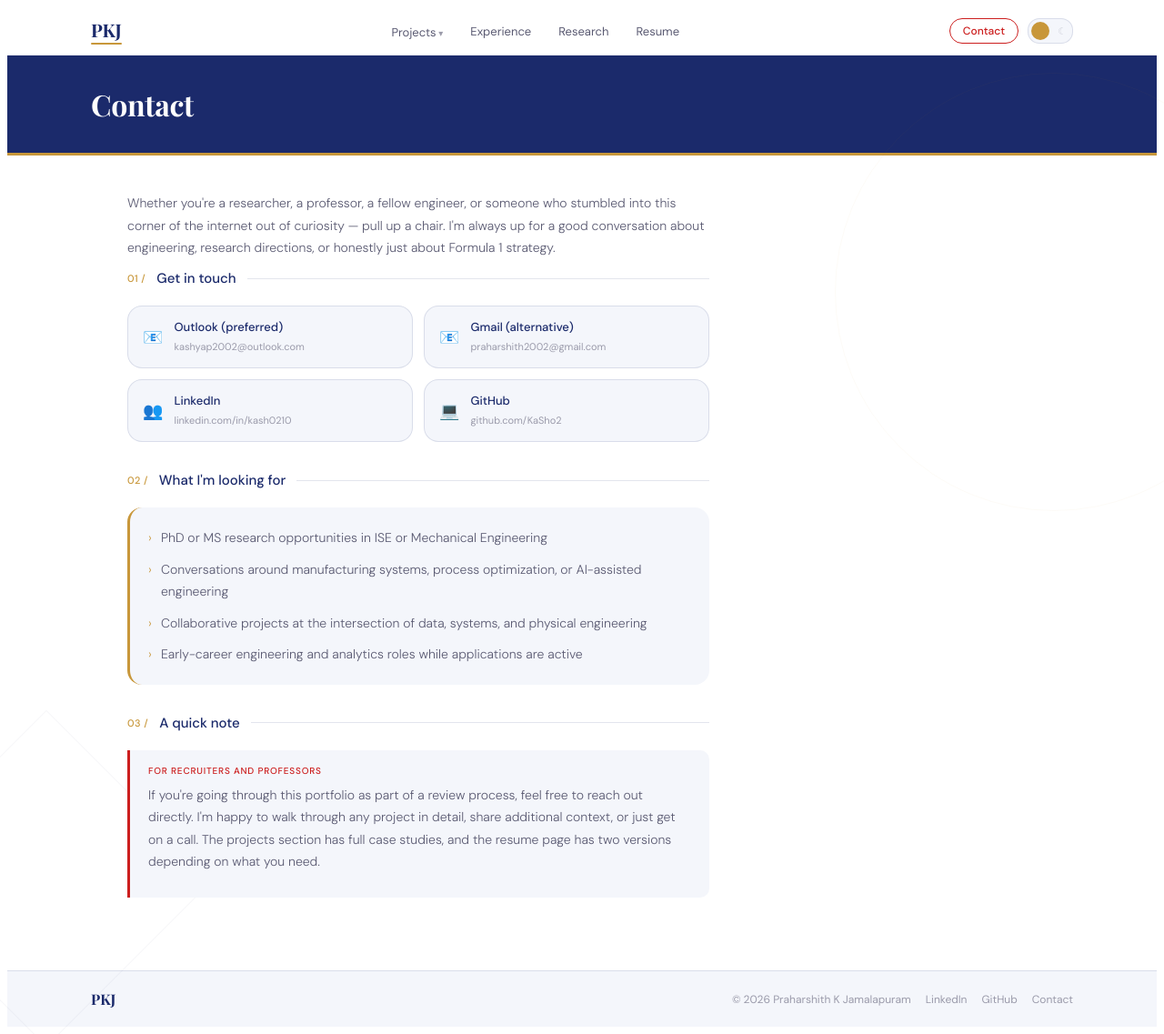
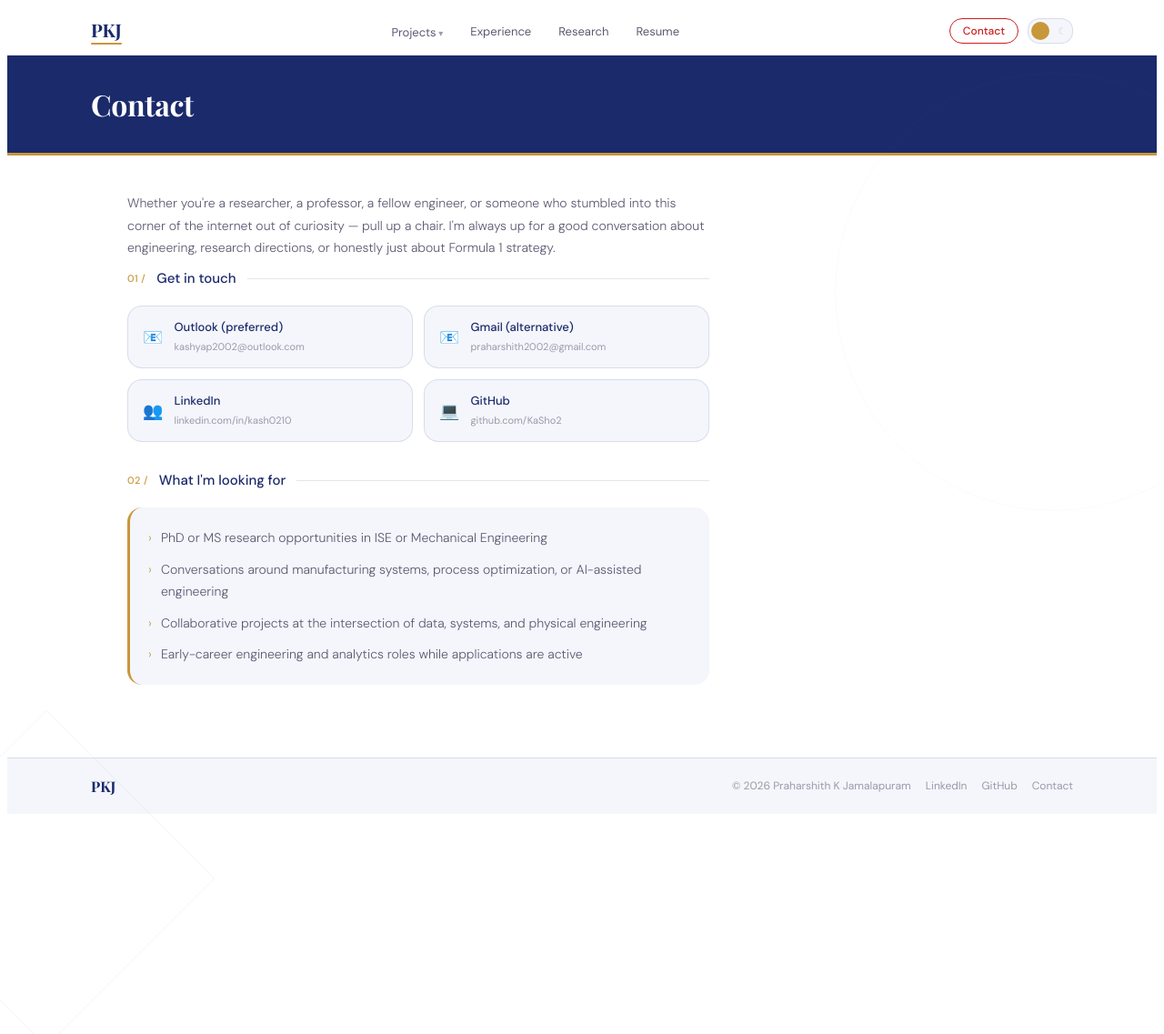
Before and after one commit to KaSho2/KaSho2.github.io, a Jekyll site: the page built from contact.md, in a window 1280 px wide and 1137 px high. Shown: the whole window at 91% size. Built offline with Jekyll 4.4.1, drawn with Linux system fonts in a browser that asks for light colours.

Commit message:
Add files via upload

```diff
--- a/contact.md
+++ b/contact.md
@@ -55,26 +55,11 @@ permalink: /contact/
     <span class="pkj-section-line"></span>
   </div>
 
-  <ul class="pkj-interests-list" style="margin-bottom:2rem">
+  <ul class="pkj-interests-list">
     <li>PhD or MS research opportunities in ISE or Mechanical Engineering</li>
     <li>Conversations around manufacturing systems, process optimization, or AI-assisted engineering</li>
     <li>Collaborative projects at the intersection of data, systems, and physical engineering</li>
     <li>Early-career engineering and analytics roles while applications are active</li>
   </ul>
 
-  <div class="pkj-section-head">
-    <span class="pkj-section-num">03 /</span>
-    <span class="pkj-section-title">A quick note</span>
-    <span class="pkj-section-line"></span>
-  </div>
-
-  <div class="pkj-callout" style="margin-bottom:1rem">
-    <div class="pkj-callout-label">For recruiters and professors</div>
-    <p class="pkj-callout-text" style="font-style:normal">
-      If you're going through this portfolio as part of a review process, feel free to reach out directly.
-      I'm happy to walk through any project in detail, share additional context, or just get on a call.
-      The projects section has full case studies, and the resume page has two versions depending on what you need.
-    </p>
-  </div>
-
 </div>
```
Also changed, not shown: experience.md (+2 -16 lines), index.md (+6 -6 lines).
